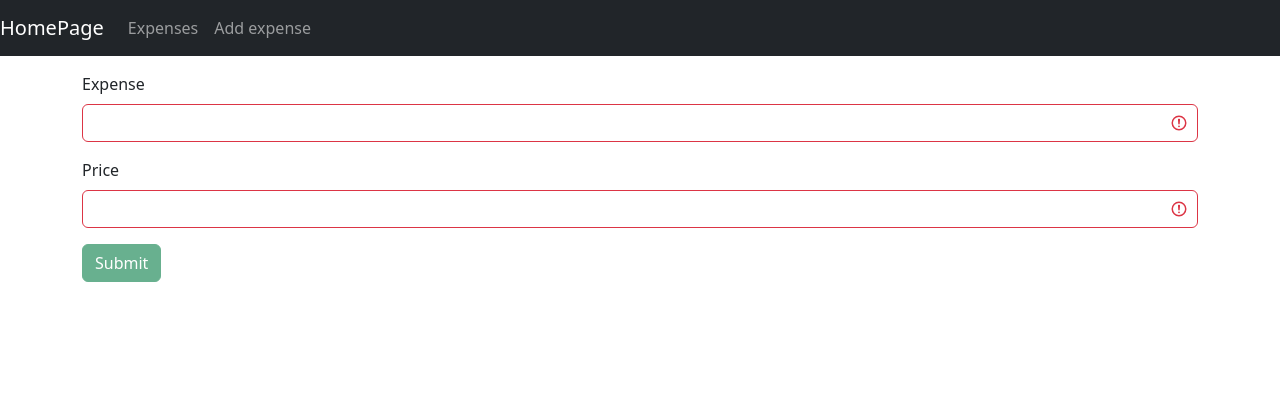
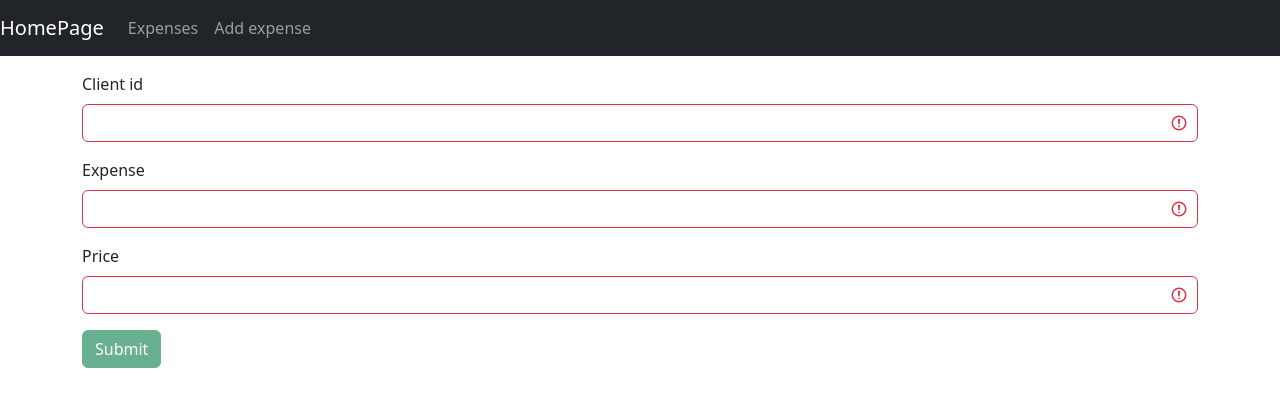
Before and after one commit to hsuliz/split-pay-app, a React (Create React App) app in the folder front-end/: page /add in a window 1280 px wide. Shown: the top 406 px of the page. Built offline with nearby package versions, Linux system fonts and the light colour scheme.

Commit message:
Small relationship between Client.java and Expense.java

```diff
--- a/front-end/src/components/AddExpense.tsx
+++ b/front-end/src/components/AddExpense.tsx
@@ -5,7 +5,7 @@ import expenseService from "../services/ExpenseService";
 const AddExpense: React.FC = () => {
 
     const initialExpenseState: Expense = {
-        name: "", price: ""
+        name: "", price: "", clientId: ""
     }
 
     const [expense, setExpense] = useState<Expense>(initialExpenseState);
@@ -19,7 +19,7 @@ const AddExpense: React.FC = () => {
     const saveExpense = () => {
 
         const data = {
-            name: expense.name, price: expense.price
+            name: expense.name, price: expense.price, clientId: expense.clientId
         }
 
         expenseService.postExpense(data)
@@ -28,7 +28,9 @@ const AddExpense: React.FC = () => {
             })
             .then((response: any) => {
                 setExpense({
-                    name: response.data.name, price: response.data.price.parseFloat,
+                    name: response.data.name,
+                    price: response.data.price.parseFloat,
+                    clientId: response.data.clientId.parseInt
                 });
                 setSubmitted(true);
                 console.log("success");
@@ -54,6 +56,20 @@ const AddExpense: React.FC = () => {
                     Add
                 </button>
             </div>) : (<div>
+
+                <div className="form-group">
+                    <label htmlFor="client-id">Client id</label>
+                    <input
+                        id="client-id"
+                        type="text"
+                        required
+                        className="form-control"
+                        value={expense.clientId}
+                        onChange={handleInputChange}
+                        name="clientId"
+                    />
+                </div>
+
                 <div className="form-group">
                     <label htmlFor="expense">Expense</label>
                     <input
--- a/front-end/src/services/Types.ts
+++ b/front-end/src/services/Types.ts
@@ -8,6 +8,7 @@ type Expense = {
     id?: number,
     name: string,
     price: string
+    clientId: string
 }
 
 export type {Client, Expense};
```
Also changed, not shown: 2 other files (tests, documents, lock files or other folders).
